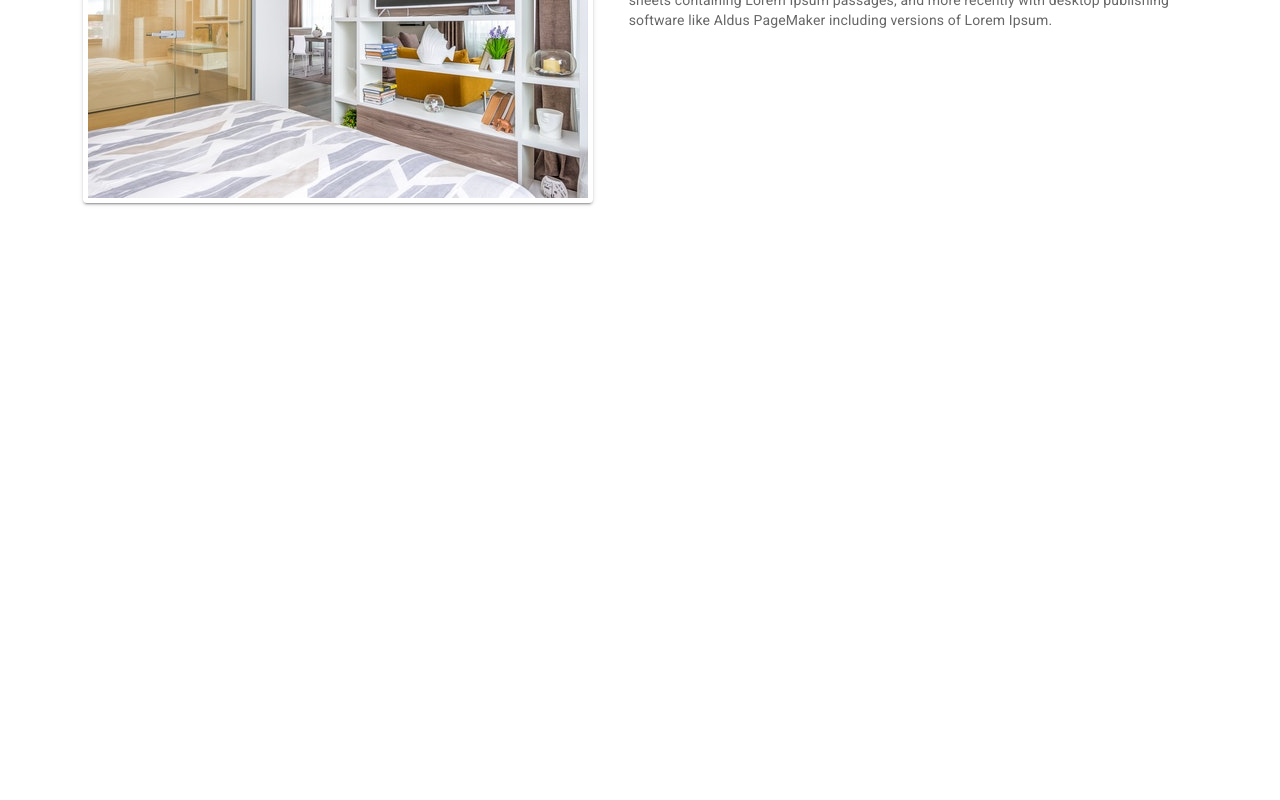
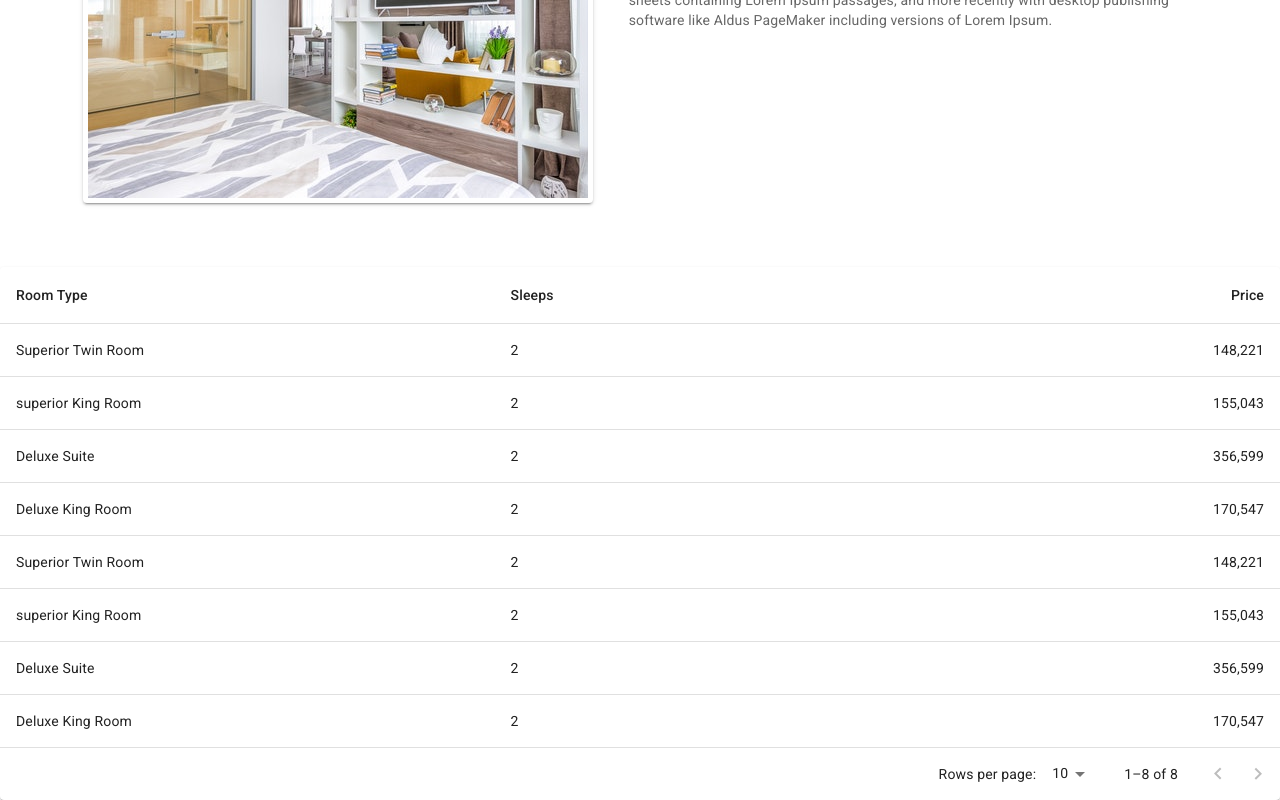
Before and after one commit to KayZinMaung1/hotel, a React (Create React App) app: page /hotels/1 in a window 1280 px wide. Shown: the part 323-1123 px from the top of the page. Before the commit the page ends 800 px from the top, so only its background shows below. Built offline with nearby package versions, Linux system fonts and the light colour scheme.

Commit message:
done Availability

```diff
--- a/src/components/show_hotel_details/AboutHotel.jsx
+++ b/src/components/show_hotel_details/AboutHotel.jsx
@@ -32,7 +32,6 @@ const AboutHotel = ()=>{
       spacing={2}
       sx={{ mt: "10px" }}
       justifyContent="space-evenly"
-
     >
       <Grid item >
         <Stack spacing={1}>
@@ -63,6 +62,7 @@ const AboutHotel = ()=>{
                   key={index}
                   width="500px"
                   height="350px"
+                  alt="room"
                 ></img>
               ))}
             </Carousel>
--- /dev/null
+++ b/src/components/show_hotel_details/Availability.jsx
@@ -0,0 +1,146 @@
+import * as React from 'react';
+import Paper from '@mui/material/Paper';
+import Table from '@mui/material/Table';
+import TableBody from '@mui/material/TableBody';
+import TableCell from '@mui/material/TableCell';
+import TableContainer from '@mui/material/TableContainer';
+import TableHead from '@mui/material/TableHead';
+import TablePagination from '@mui/material/TablePagination';
+import TableRow from '@mui/material/TableRow';
+import { Box, Stack } from '@mui/material';
+
+const columns = [
+    { id: 'type', label: 'Room Type', minWidth: 170 },
+    { id: 'sleeps', label: 'Sleeps', minWidth: 100 },
+    {
+        id: 'price',
+        label: 'Price',
+        minWidth: 170,
+        align: 'right',
+        format: (value) => value.toLocaleString('en-US'),
+    },
+];
+
+const data = [
+    {
+        id: 1,
+        type: "Superior Twin Room",
+        sleeps: 2,
+        price: 148221,
+    },
+    {
+        id: 2,
+        type: "superior King Room",
+        sleeps: 2,
+        price: 155043,
+    },
+    {
+        id: 3,
+        type: "Deluxe Suite",
+        sleeps: 2,
+        price: 356599,
+    },
+    {
+        id: 4,
+        type: "Deluxe King Room ",
+        sleeps: 2,
+        price: 170547,
+    },
+    {
+        id: 5,
+        type: "Superior Twin Room",
+        sleeps: 2,
+        price: 148221,
+    },
+    {
+        id: 6,
+        type: "superior King Room",
+        sleeps: 2,
+        price: 155043,
+    },
+    {
+        id: 7,
+        type: "Deluxe Suite",
+        sleeps: 2,
+        price: 356599,
+    },
+    {
+        id: 8,
+        type: "Deluxe King Room ",
+        sleeps: 2,
+        price: 170547,
+    },
+
+]
+
+export default function StickyHeadTable() {
+    const [page, setPage] = React.useState(0);
+    const [rowsPerPage, setRowsPerPage] = React.useState(10);
+
+    const handleChangePage = (event, newPage) => {
+        setPage(newPage);
+    };
+
+    const handleChangeRowsPerPage = (event) => {
+        setRowsPerPage(+event.target.value);
+        setPage(0);
+    };
+
+    return (
+        <Box >
+            <Stack alignItems="center">
+                <Paper sx={{ width: '100%', overflow: 'hidden' }}>
+                    <TableContainer sx={{ maxHeight: 500 }}>
+                        <Table stickyHeader aria-label="sticky table">
+                            <TableHead>
+                                <TableRow>
+                                    {columns.map((column) => (
+                                        <TableCell
+                                            key={column.id}
+                                            align={column.align}
+                                            style={{ minWidth: column.minWidth }}
+                                        >
+                                            {column.label}
+                                        </TableCell>
+                                    ))}
+                                </TableRow>
+                            </TableHead>
+                            <TableBody>
+                                {data
+                                    .slice(page * rowsPerPage, page * rowsPerPage + rowsPerPage)
+                                    .map((row) => {
+                                        return (
+                                            <TableRow hover role="checkbox" tabIndex={-1} key={row.code}>
+                                                {columns.map((column) => {
+                                                    const value = row[column.id];
+                                                    return (
+                                                        <TableCell key={column.id} align={column.align}>
+                                                            {column.format && typeof value === 'number'
+                                                                ? column.format(value)
+                                                                : value}
+                                                        </TableCell>
+                                                    );
+                                                })}
+                                            </TableRow>
+                                        );
+                                    })}
+                            </TableBody>
+                        </Table>
+                    </TableContainer>
+                    <TablePagination
+                        rowsPerPageOptions={[10, 25, 100]}
+                        component="div"
+                        count={data.length}
+                        rowsPerPage={rowsPerPage}
+                        page={page}
+                        onPageChange={handleChangePage}
+                        onRowsPerPageChange={handleChangeRowsPerPage}
+                    />
+                </Paper>
+            </Stack>
+        </Box>
+
+
+
+    );
+}
--- a/src/pages/traveller/ShowHotelDetails.jsx
+++ b/src/pages/traveller/ShowHotelDetails.jsx
@@ -9,6 +9,7 @@ import Slide from "@mui/material/Slide";
 import { useNavigate } from "react-router-dom";
 import RoofingIcon from "@mui/icons-material/Roofing";
 import AboutHotel from "../../components/show_hotel_details/AboutHotel";
+import StickyHeadTable from "../../components/show_hotel_details/Availability";
 
 function HideOnScroll(props) {
   const { children, window } = props;
@@ -52,6 +53,8 @@ export default function ShowHotelDetails(props) {
         </AppBar>
       </HideOnScroll>
       <AboutHotel/>
+
+      <StickyHeadTable/>
     </React.Fragment>
   );
 }
```
Also changed, not shown: 1 other file (tests, documents, lock files or other folders).
